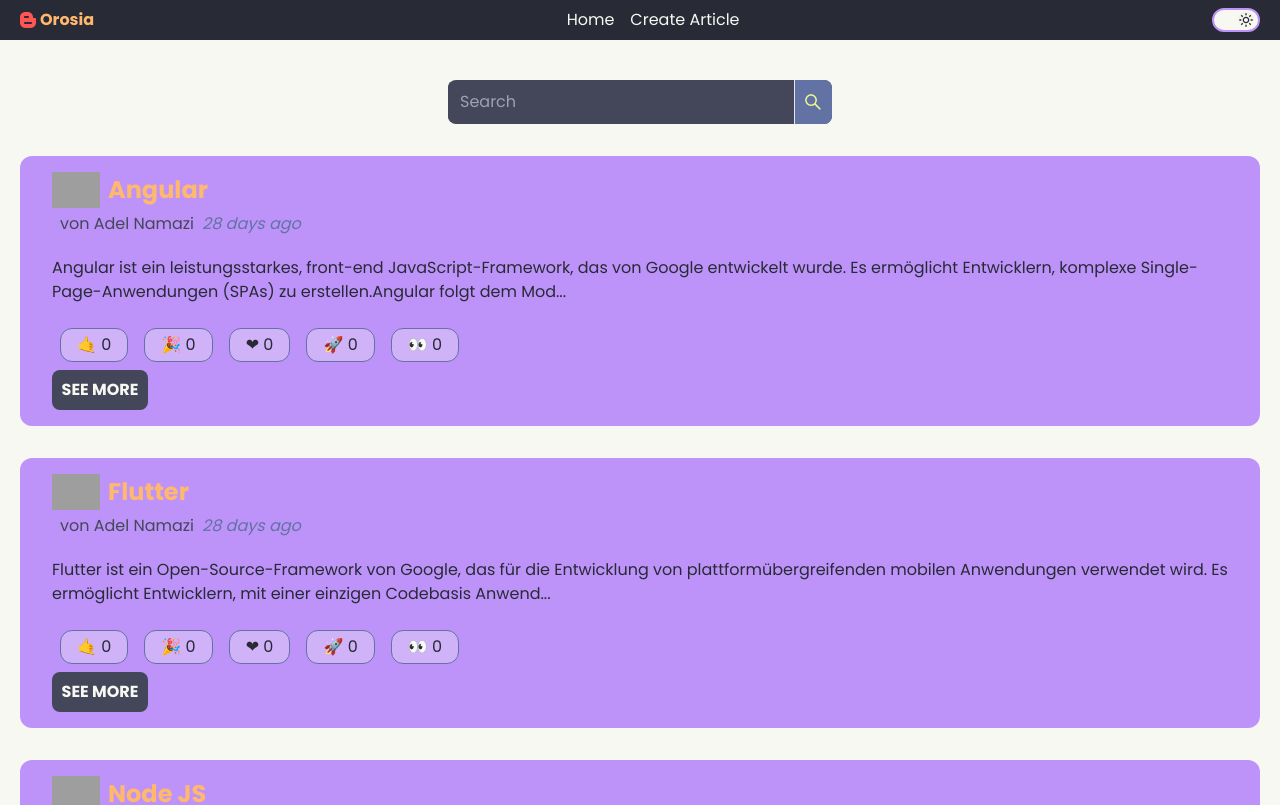
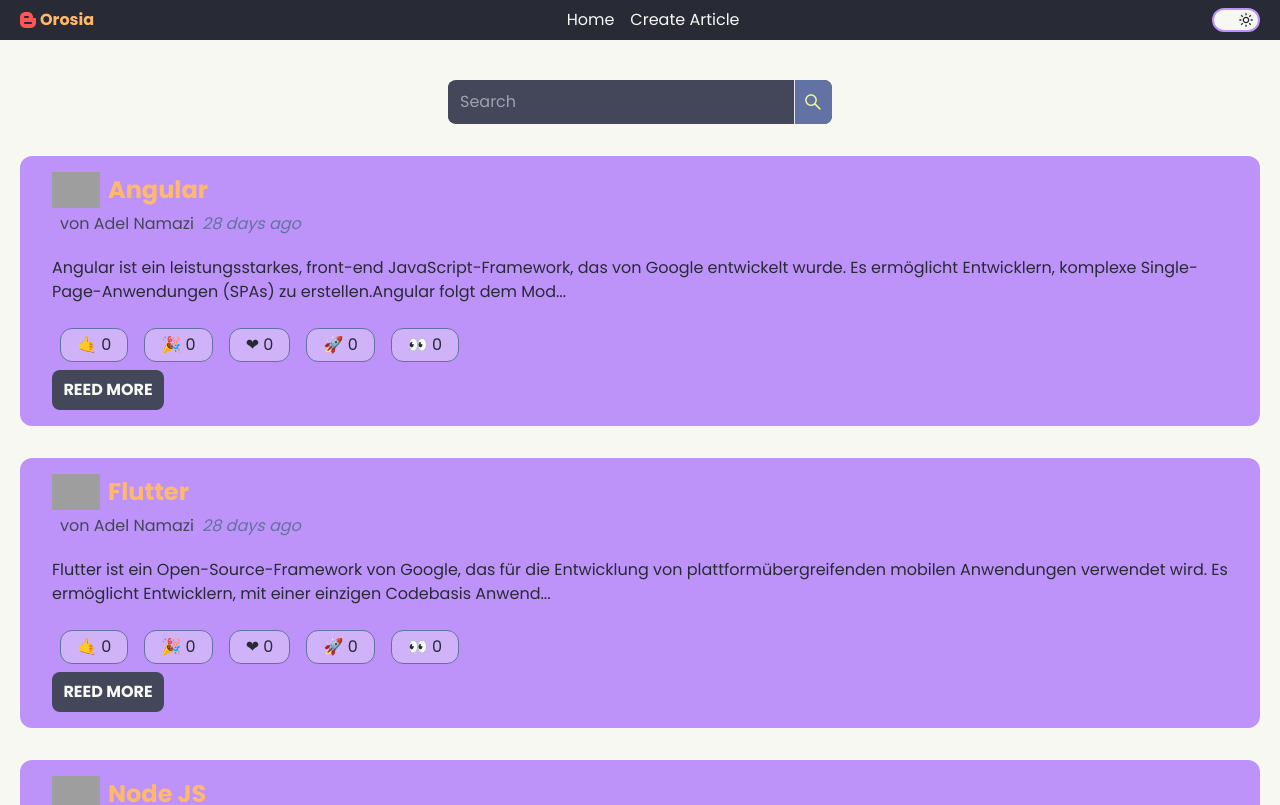
Before and after one commit to edwardtanguay/et098-blog-redux-project, a React (Vite) app: page / in a window 1280 px wide. Shown: the top 805 px of the page. Built offline with nearby package versions, Linux system fonts and the light colour scheme; data requests are answered from the project's data file; grey boxes are pictures that could not be loaded; a web font is replaced by a local one.

Commit message:
spinner page

```diff
--- a/src/components/ReactionButtons.tsx
+++ b/src/components/ReactionButtons.tsx
@@ -1,6 +1,6 @@
 import { useDispatch } from "react-redux";
 import { reactionAdded } from "../reducer/blogSlice";
-import { IArticle } from "../interface/interface";
+import { IArticle } from "../interface";
 
 const reactionEmoji = {
   thumbSup: "🤙",
--- a/src/components/SearchBox.tsx
+++ b/src/components/SearchBox.tsx
@@ -5,14 +5,13 @@
 import { setFilter } from "../reducer/blogSlice";
 
 const SearchBox = () => {
-
   const dispatch = useDispatch();
 
   const filter = useSelector((state: RootState) => state.blogs.filter);
 
   const OnChangeInputValue = (event: React.ChangeEvent<HTMLInputElement>) => {
     dispatch(setFilter(event.target.value));
-    console.log(filter)
+    console.log(filter);
   };
 
   return (
--- /dev/null
+++ b/src/components/Spinner.tsx
@@ -0,0 +1,12 @@
+const Spinner = () => {
+  return (
+    <div className="w-full flex justify-center items-center min-h-screen">
+      <div
+      className="inline-block h-8 w-8 animate-spin rounded-full border-4 border-solid border-current border-r-transparent align-[-0.125em] motion-reduce:animate-[spin_1.5s_linear_infinite]"
+      role="status"
+    ></div>
+    </div>
+  );
+};
+
+export default Spinner;
--- a/src/components/blog/Blogs.tsx
+++ b/src/components/blog/Blogs.tsx
@@ -1,22 +1,42 @@
-import { useSelector } from "react-redux";
+import { useDispatch, useSelector } from "react-redux";
 import { NavLink } from "react-router-dom";
-import { RootState } from "../../store";
+import { AppDispatch, RootState } from "../../store";
 import SearchBox from "../SearchBox";
 import ShowTime from "../ShowTime";
 import ShowAuthor from "../ShowAuthor";
 import ReactionButtons from "../ReactionButtons";
-import { selectAllBlogs } from "../../reducer/blogSlice";
+import { fetchBlogs, selectAllBlogs } from "../../reducer/blogSlice";
+import { useEffect } from "react";
+import Spinner from "../Spinner";
 
 const Blogs = () => {
+  const dispatch = useDispatch<AppDispatch>();
+
+  const blogStatus = useSelector((state: RootState) => state.blogs.status);
+
+  const error = useSelector((state: RootState) => state.blogs.error);
   const filter = useSelector((state: RootState) => state.blogs.filter);
-  const articles = useSelector((state: RootState) => selectAllBlogs(state)).slice().sort((a,b)=>b.date.localeCompare(a.date));
+  const articles = useSelector(selectAllBlogs)
+    .slice()
+    .sort((a, b) => b.date.localeCompare(a.date));
 
-  return (
-    <div className="flex flex-col gap-8 container px-5 py-10">
-      <div className="flex justify-center">
-        <SearchBox />
-      </div>
-      {articles
+  useEffect(() => {
+    if (blogStatus === "idle") {
+      dispatch(fetchBlogs());
+    }
+  }, [blogStatus, dispatch]);
+  const BlogStatus = {
+    Idle: "idle",
+    Loading: "loading",
+    Completed: "completed",
+    Failed: "failed",
+  };
+  const renderContent = () => {
+    switch (blogStatus) {
+      case BlogStatus.Loading:
+        return <Spinner />;
+      case BlogStatus.Completed:
+        return articles
           .filter((article) =>
             article.title.toLowerCase().includes(filter.toLowerCase())
           )
@@ -40,13 +60,27 @@
                 <ReactionButtons article={article} />
               </div>
               <NavLink
-              className="uppercase font-bold bg-CURRENT_LINE w-24 py-2 text-center rounded-lg text-FOREGROUND"
+                className="uppercase font-bold bg-CURRENT_LINE w-28 py-2 text-center rounded-lg text-FOREGROUND"
                 to={`/blog/${article.id}`}
               >
-              See MORE
+                Reed More
               </NavLink>
             </article>
-        ))}
+          ));
+      case BlogStatus.Failed:
+        return <div>{error}</div>;
+      default:
+        return null;
+    }
+  };
+
+  return (
+    <div className="flex flex-col gap-8 container px-5 py-10">
+      <div className="flex justify-center">
+        <SearchBox />
+      </div>
+
+      {renderContent()}
     </div>
   );
 };
--- a/src/index.css
+++ b/src/index.css
@@ -8,5 +8,5 @@
 }
 
 .active{
-  color:#ff5555;
+        color:#ff5555;
 }
--- a/src/pages/CreateArticlePage.tsx
+++ b/src/pages/CreateArticlePage.tsx
@@ -5,7 +5,7 @@
 import { selectAllUsers } from "../reducer/userSlice";
 
 const CreateArticlePage = () => {
-  const dispatch = useDispatch();
+             const dispatch = useDispatch();
   const navigate = useNavigate();
 
   const users = useSelector(selectAllUsers);
@@ -18,7 +18,7 @@
   });
 
   const backToHomePage = () => {
-    navigate("/");
+         navigate("/");
   };
 
   const onFormChange = (
@@ -61,7 +61,7 @@
   };
   return (
     <div className="flex min-h-screen justify-center items-center">
-      <div className="container px-5 flex justify-center">
+                <div className="container px-5 flex justify-center">
         <div className="flex flex-col gap-4 items-center bg-CURRENT_LINE w-full lg:w-1/2 px-8 py-5 rounded-lg">
           <input
             className="w-full rounded-lg py-2 outline-0 px-3  text-BACKGROUND"
--- a/src/reducer/userSlice.ts
+++ b/src/reducer/userSlice.ts
@@ -1,9 +1,9 @@
 import { createAsyncThunk, createSlice } from "@reduxjs/toolkit";
 import { RootState } from "../store";
-import { IUser } from "../interface/interface";
+import { IUser } from "../interface";
 import { getAllUsers } from "../services";
 
-interface IUsersState extends Array<IUser> {}
+export interface IUsersState extends Array<IUser> {}
 
 export const fetchUsers=createAsyncThunk("/users/fetchUsers",async()=>{
   const response=await getAllUsers();
--- a/src/services/index.ts
+++ b/src/services/index.ts
@@ -1,5 +1,5 @@
 import axios from "axios";
-import { IArticle } from "../interface/interface";
+import { IArticle } from "../interface";
 
 const SERVER_URL = "http://localhost:9001";
 
```
Also changed, not shown: src/pages/UpdateArticlePage.tsx (+7 -7 lines), src/reducer/blogSlice.ts (+9 -8 lines), src/store/index.ts (+7 -2 lines), src/interface/index.ts (renamed from src/interface/interface.ts), 1 other file (tests, documents, lock files or other folders). Lines whose indentation alone changed are shown as unchanged.
